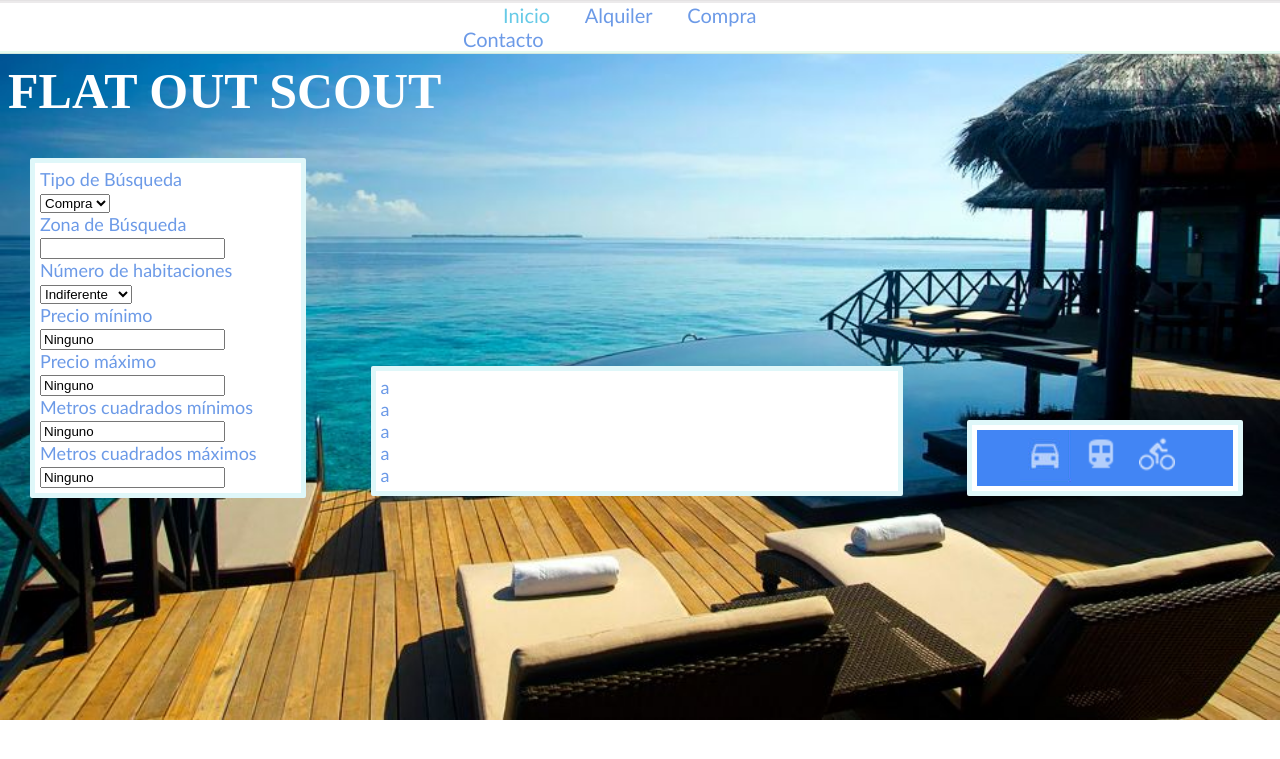
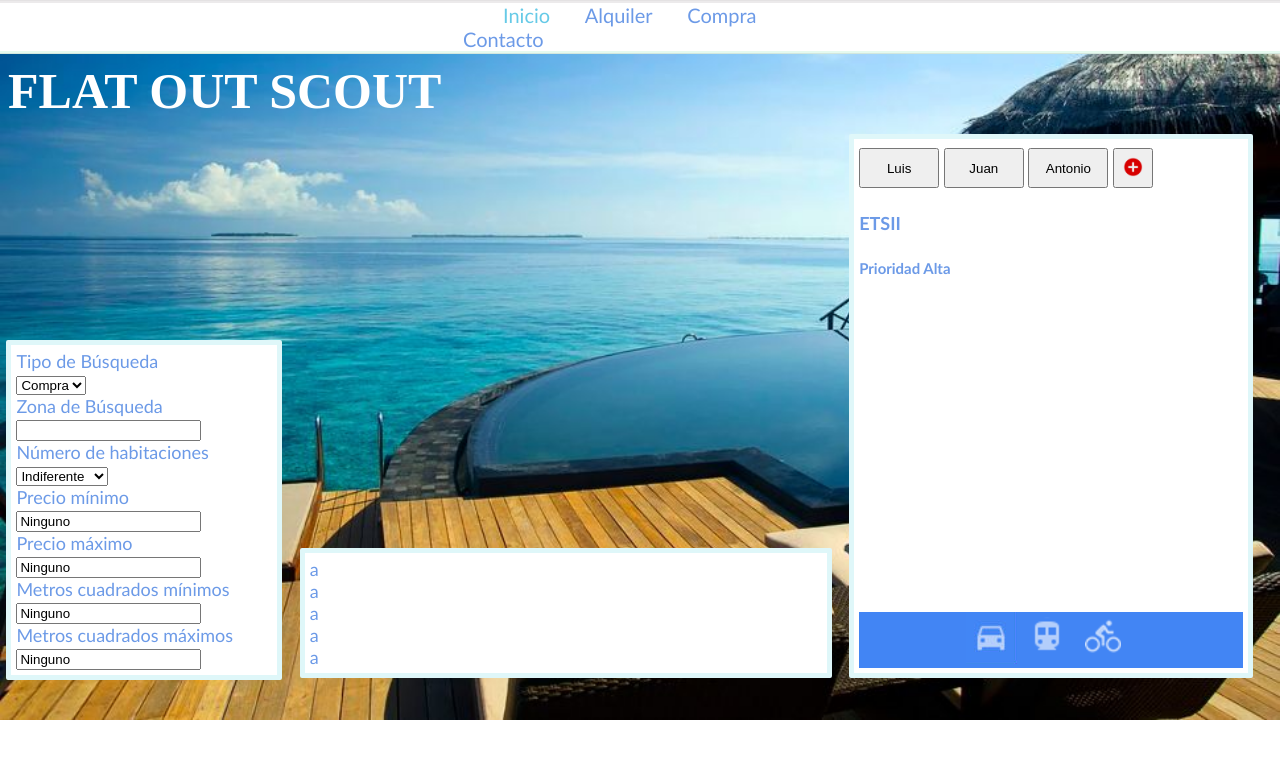
Before and after one commit to ysjdev/aissfos, a PHP site: page /html/Busqueda.html in a window 1280 px wide. Shown: the top 759 px of the page. Run offline with PHP 8.4, Linux system fonts and the light colour scheme.

```diff
--- a/css/busqueda.css
+++ b/css/busqueda.css
@@ -4,7 +4,7 @@
 
 .parametrosBusqueda, .personasBusqueda, .resultadosBusqueda {
     background-color: white;
-    margin: 30px;
+    margin: 0.5%;
     padding: 5px;
     border: 5px solid;
     border-color: #dff7f9;
@@ -22,11 +22,7 @@
 
 .personasBusqueda {
     background-color: white;
-    width: 20%;
-}
-
-.seccionParametro {
-
+    width: 30%;
 }
 
 .parametrosBusqueda, .resultadosBusqueda, .personasBusqueda {
@@ -77,3 +73,19 @@
 #bici:checked + label {
     background:url("../images/bici.png") no-repeat;
 }
+
+.persona {
+    width: 80px;
+    height: 40px;
+}
+
+#nuevaPersona {
+    width: 40px;
+    height: 40px;
+    position: relative;
+    top: 4px
+}
+
+.lugarContainer {
+    height: 400px;
+}
--- a/html/Busqueda.html
+++ b/html/Busqueda.html
@@ -90,10 +90,24 @@
         </div>
         <div class="personasBusqueda">
             <div class="personaContainer">
-
+                <button class="persona" id="persona1">
+                    Luis
+                </button>
+                <button class="persona" id="persona2">
+                    Juan
+                </button>
+                <button class="persona" id="persona3">
+                    Antonio
+                </button>
+                <button class="persona" id="nuevaPersona">
+                    <img src="../images/plus.png" style="width: 20px; height: 20px;">
+                </button>
             </div>
             <div class="lugarContainer">
-                <div class="lugar"></div>
+                <div class="lugar">
+                    <h4> ETSII</h4>
+                    <h5>Prioridad Alta</h5>
+                </div>
             </div>
             <div class="mediosContainer">
                 <form class="mediosForm">
--- a/html/index.html
+++ b/html/index.html
@@ -13,7 +13,7 @@
         <div class="menuButtons">
             <ul class="navButtons">
                 <a href="index.html"><li class="navSelect">Inicio</li></a>
-                <a href="index.html"><li class="navButton">Alquiler</li></a>
+                <a href="busqueda.html"><li class="navButton">Alquiler</li></a>
                 <a href="index.html"><li class="navButton">Compra</li></a>
                 <a href="index.html"><li class="navButton">Contacto</li></a>
             </ul>
```
Also changed, not shown: images/plus.png (added).
